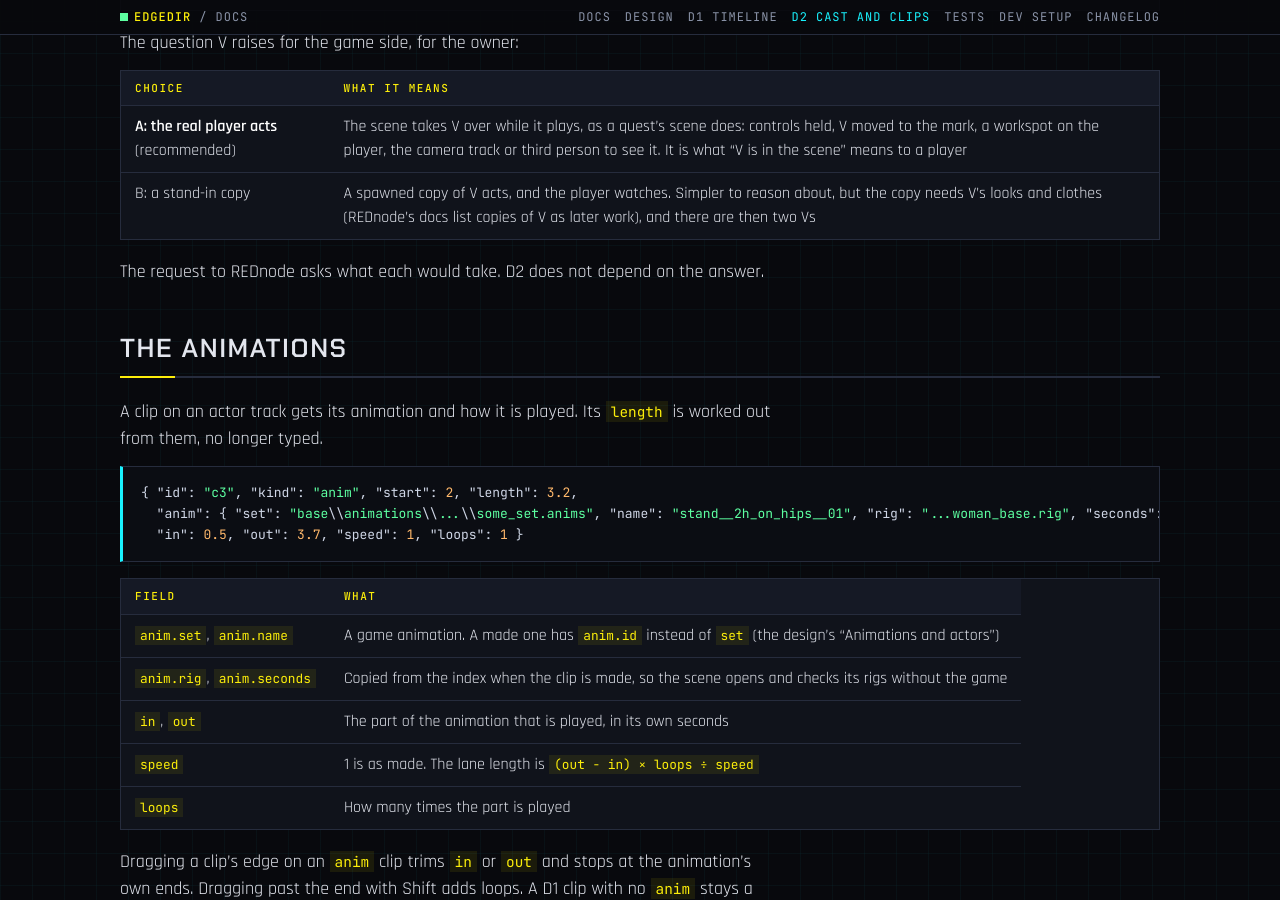
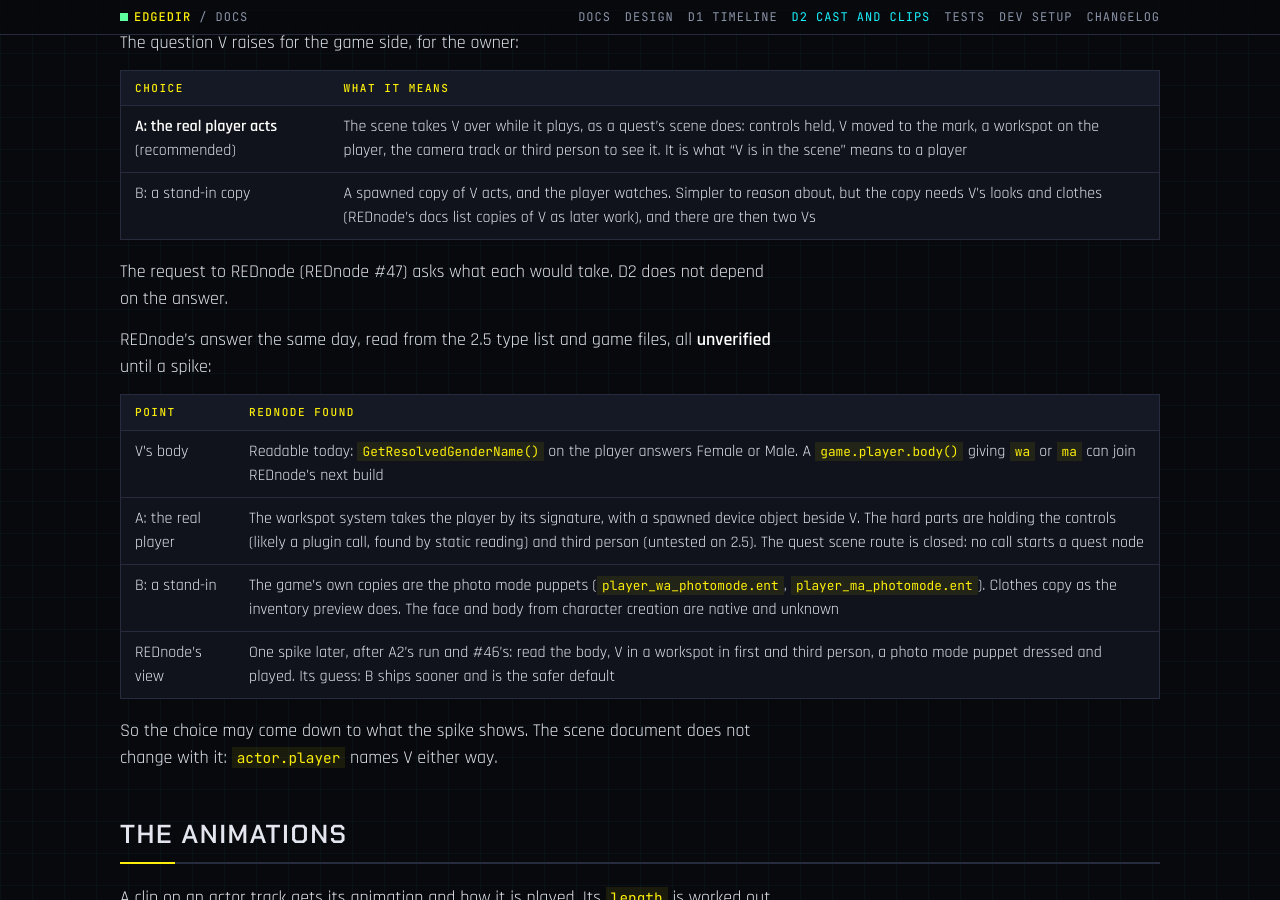
Before and after one commit to Edgemodders/EDGEdir, a Jekyll site: the page built from docs/d2-cast-and-clips.md, in a window 1280 px wide and 900 px high, scrolled down 2379 px. Built offline with Jekyll 4.4.1, drawn with Linux system fonts in a browser that asks for light colours.

Commit message:
D2's plan: REDnode's answer on V in the game (#47)
Co-Authored-By: Claude Fable 5.2 <noreply@anthropic.com>

```diff
--- a/docs/d2-cast-and-clips.md
+++ b/docs/d2-cast-and-clips.md
@@ -68,7 +68,18 @@ The question V raises for the game side, for the owner:
 | **A: the real player acts** (recommended) | The scene takes V over while it plays, as a quest's scene does: controls held, V moved to the mark, a workspot on the player, the camera track or third person to see it. It is what "V is in the scene" means to a player |
 | B: a stand-in copy | A spawned copy of V acts, and the player watches. Simpler to reason about, but the copy needs V's looks and clothes (REDnode's docs list copies of V as later work), and there are then two Vs |
 
-The request to REDnode asks what each would take. D2 does not depend on the answer.
+The request to REDnode (REDnode #47) asks what each would take. D2 does not depend on the answer.
+
+REDnode's answer the same day, read from the 2.5 type list and game files, all **unverified** until a spike:
+
+| Point | REDnode found |
+|---|---|
+| V's body | Readable today: `GetResolvedGenderName()` on the player answers Female or Male. A `game.player.body()` giving `wa` or `ma` can join REDnode's next build |
+| A: the real player | The workspot system takes the player by its signature, with a spawned device object beside V. The hard parts are holding the controls (likely a plugin call, found by static reading) and third person (untested on 2.5). The quest scene route is closed: no call starts a quest node |
+| B: a stand-in | The game's own copies are the photo mode puppets (`player_wa_photomode.ent`, `player_ma_photomode.ent`). Clothes copy as the inventory preview does. The face and body from character creation are native and unknown |
+| REDnode's view | One spike later, after A2's run and #46's: read the body, V in a workspot in first and third person, a photo mode puppet dressed and played. Its guess: B ships sooner and is the safer default |
+
+So the choice may come down to what the spike shows. The scene document does not change with it: `actor.player` names V either way.
 
 ## The animations
 
```
Also changed, not shown: CLAUDE.md (+1 -1 lines).
